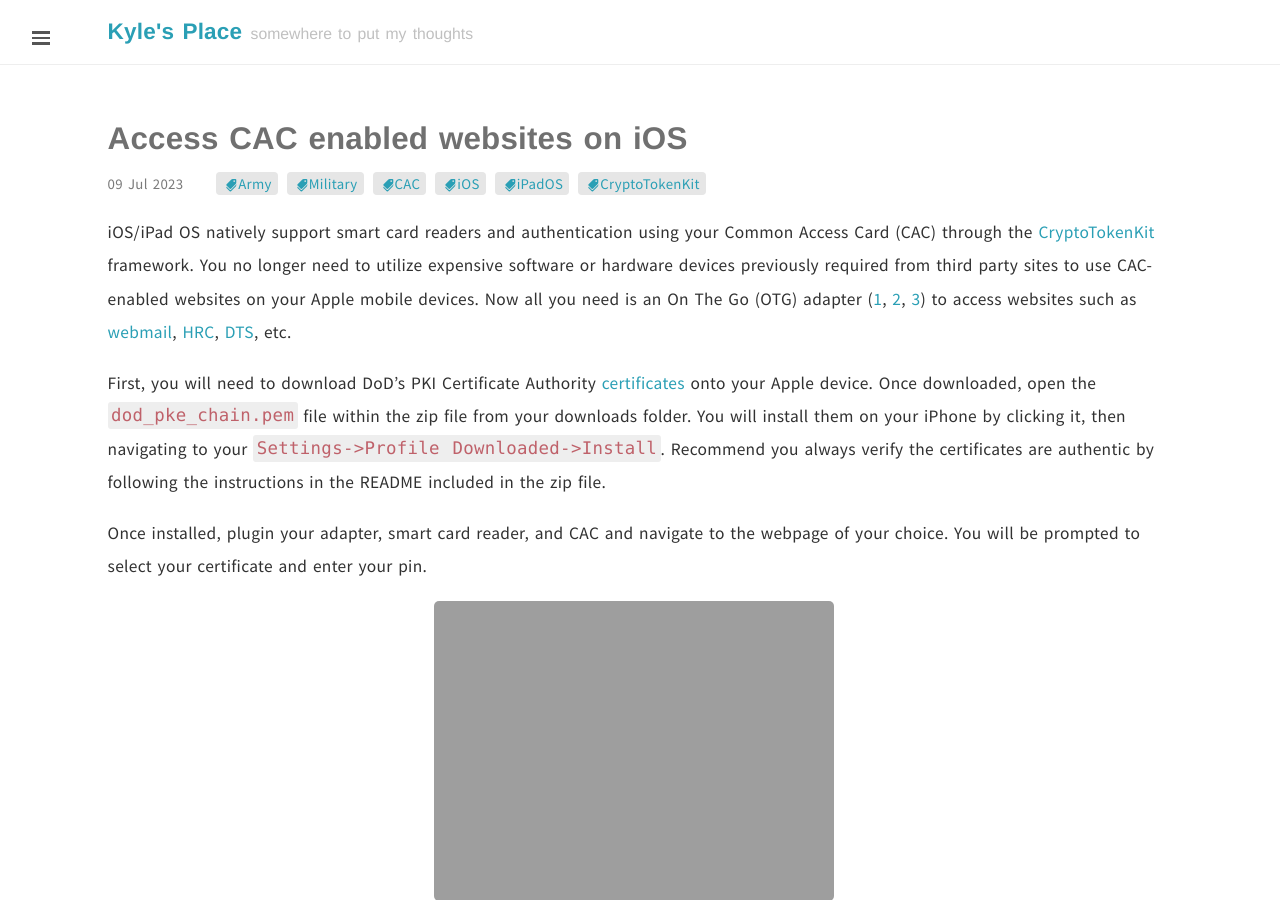
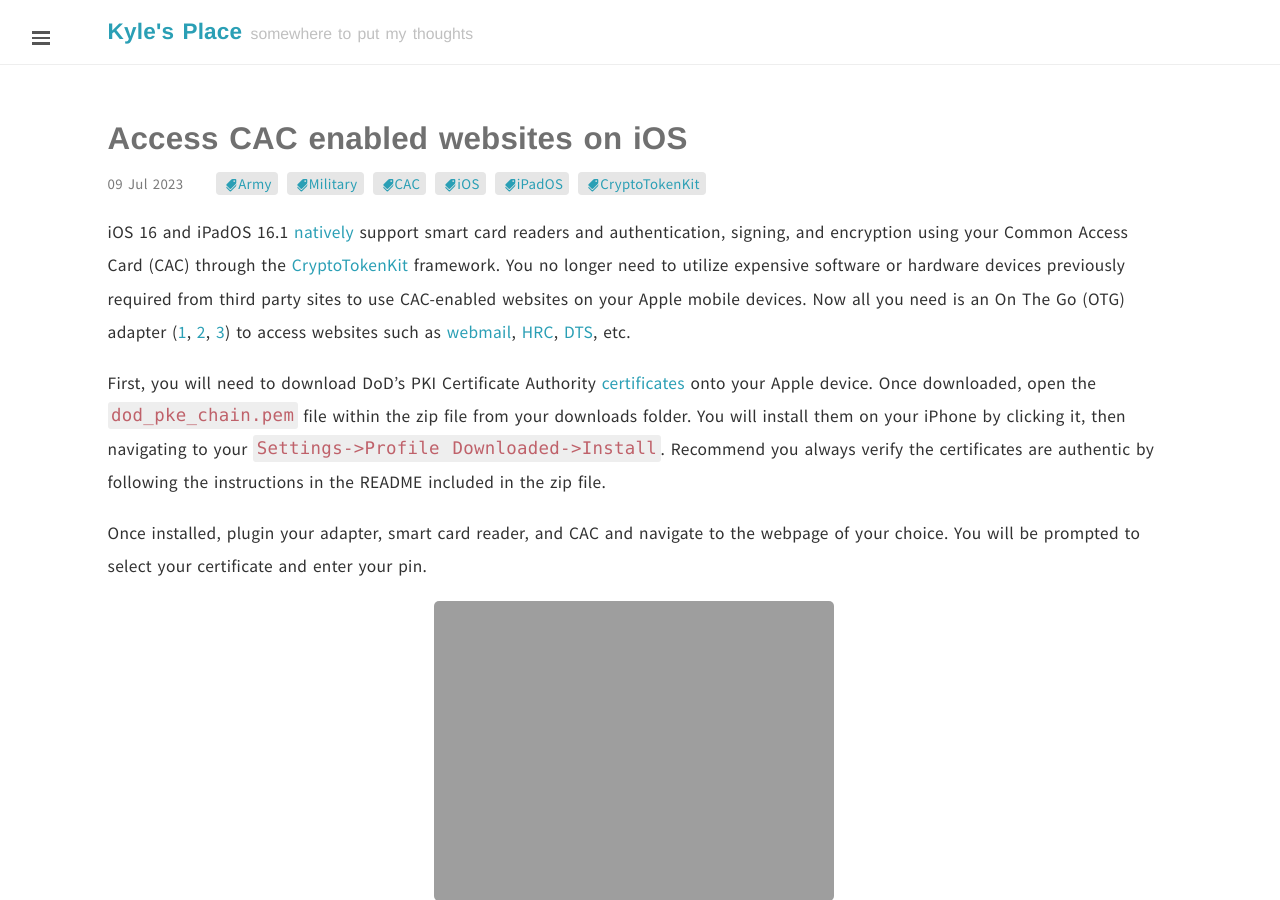
Before and after one commit to gorhack/gorhack.github.io, a Jekyll site: the page built from _posts/2023-07-09-ios-cac-enabled.md, in a window 1280 px wide and 900 px high. Built offline with Jekyll 4.4.1, drawn with Linux system fonts in a browser that asks for light colours; comment, search, counter and statistics services are not loaded.

Commit message:
iPad OS support 16.1

```diff
--- a/_posts/2023-07-09-ios-cac-enabled.md
+++ b/_posts/2023-07-09-ios-cac-enabled.md
@@ -10,8 +10,10 @@ comments: True
 tags: [Army, Military, CAC, iOS, iPadOS, CryptoTokenKit]
 ---
 
-iOS/iPad OS natively support smart card readers and authentication using your Common Access Card (CAC)
-through the [CryptoTokenKit](https://developer.apple.com/documentation/cryptotokenkit) framework.
+iOS 16 and iPadOS 16.1
+[natively](https://support.apple.com/guide/deployment/use-a-smart-card-on-iphone-and-ipad-dep8b8c8927a/web)
+support smart card readers and authentication, signing, and encryption using your Common Access Card (CAC) through the
+[CryptoTokenKit](https://developer.apple.com/documentation/cryptotokenkit) framework.
 You no longer need to utilize expensive software or hardware devices previously required from third party
 sites to use CAC-enabled websites on your Apple mobile devices. Now all you need is an On The Go (OTG) adapter
 ([1](https://www.apple.com/shop/product/MD821AM/A/lightning-to-usb-camera-adapter),
```
